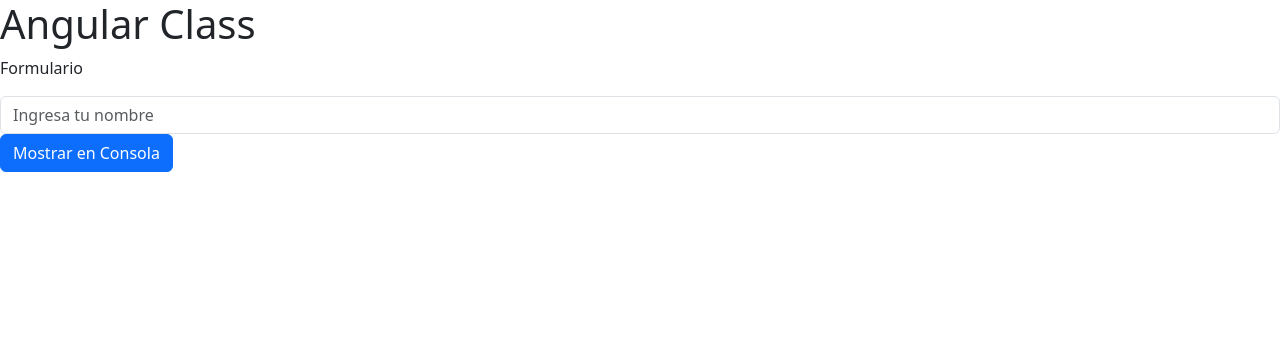
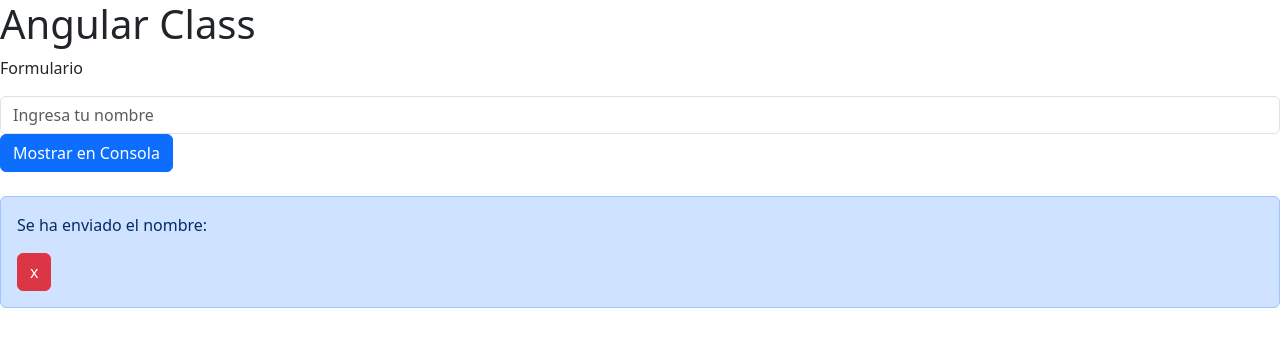
Before and after one commit to wilmarcabezas/angular-clase-01, an Angular app: page / in a window 1280 px wide. Both pictures are taken after a click on the button "Mostrar en Consola". Shown: the top 346 px of the page. Built offline with nearby package versions, Linux system fonts and the light colour scheme.

Commit message:
Directiva ngIf / Else

```diff
--- a/src/app/formulario/formulario.component.html
+++ b/src/app/formulario/formulario.component.html
@@ -1,3 +1,12 @@
 <p>Formulario</p>
 <input type="text" #name class="form-control" placeholder="Ingresa tu nombre">
 <button class="btn btn-primary" (click)="mostrar_consola(name.value)">Mostrar en Consola</button>
+
+<div class="alert alert-primary mt-4" *ngIf="openAlert; else mensaje">
+    <p>Se ha enviado el nombre:{{name.value}}</p>
+    <button (click)="openAlert=!openAlert" class="btn btn-danger">x</button>
+</div>
+
+<ng-template #mensaje>
+    <p class="alert alert-success mt-2">Esperando Info</p>
+</ng-template>
--- a/src/app/formulario/formulario.component.ts
+++ b/src/app/formulario/formulario.component.ts
@@ -1,9 +1,10 @@
+import { CommonModule } from '@angular/common';
 import { Component, OnInit } from '@angular/core';
 
 @Component({
   selector: 'app-formulario',
   standalone: true,
-  imports: [],
+  imports: [CommonModule],
   templateUrl: './formulario.component.html',
   styleUrl: './formulario.component.css'
 })
@@ -18,5 +19,9 @@
   }
   mostrar_consola(name: string) {
     console.log('Hola ',name);
+
+    this.openAlert=true;
   }
+
+  openAlert: boolean = false;
 }
```
